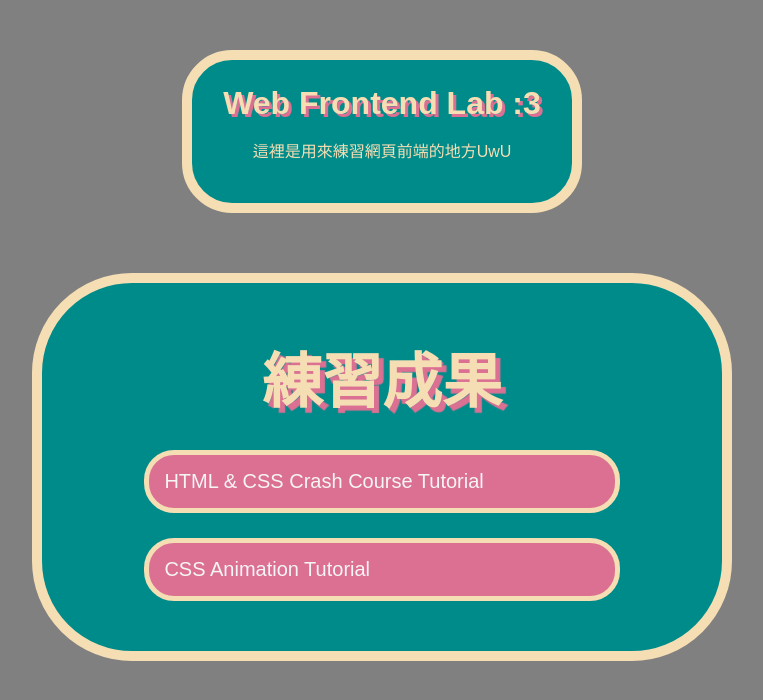
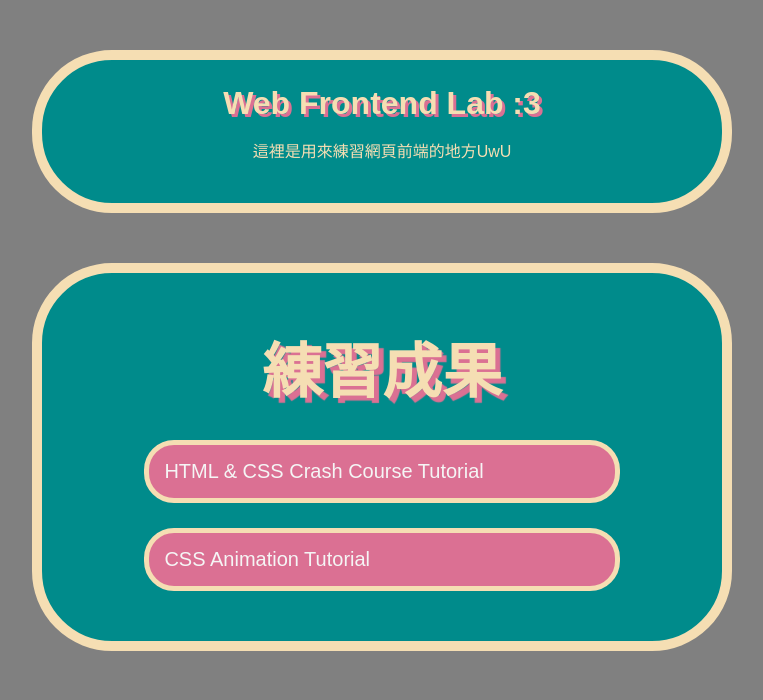
Before and after one commit to tree1109/WebFrontEndPractice, a plain HTML site: page index.html in a window 1280 px wide. Shown: the whole page, without its empty margins (258-1021 px from the left). Drawn offline with Linux system fonts and the light colour scheme.

Commit message:
更新CSS

```diff
--- a/styles.css
+++ b/styles.css
@@ -7,17 +7,16 @@ body {
   background: gray;
 }
 header {
-  width: 50%;
-  max-width: 400px;
+  width: 80%;
+  max-width: 700px;
   margin: 50px auto;
-}
-header div {
+  padding: 25px 10px;
+  box-sizing: border-box;
   text-align: center;
-  padding: 25px 10px;
   color: wheat;
   background: darkcyan;
   border: 10px solid wheat;
-  border-radius: 50px;
+  border-radius: 80px;
 }
 header h1 {
   text-shadow: 3px 3px palevioletred;
@@ -25,11 +24,11 @@ header h1 {
 main {
   width: 80%;
   max-width: 700px;
-  margin: 60px auto;
+  margin: 50px auto;
   box-sizing: border-box;
   background: darkcyan;
   border: 10px solid wheat;
-  border-radius: 100px;
+  border-radius: 80px;
 }
 main h1 {
   color: wheat;
@@ -46,13 +45,19 @@ main li {
   width: 80%;
   margin: 25px auto;
   padding: 15px;
-  background-color: palevioletred;
+  background: palevioletred;
   border: 5px solid wheat;
   border-radius: 30px;
   list-style-type: none;
+  color: whitesmoke;
+  font-size: 20px;
+}
+main li:hover {
+  border: 5px solid yellowgreen;
+  background: darkgreen;
 }
 main li a {
-  color: whitesmoke;
+  color: inherit;
+  font-size: inherit;
   text-decoration: none;
-  font-size: 20px;
 }
```
